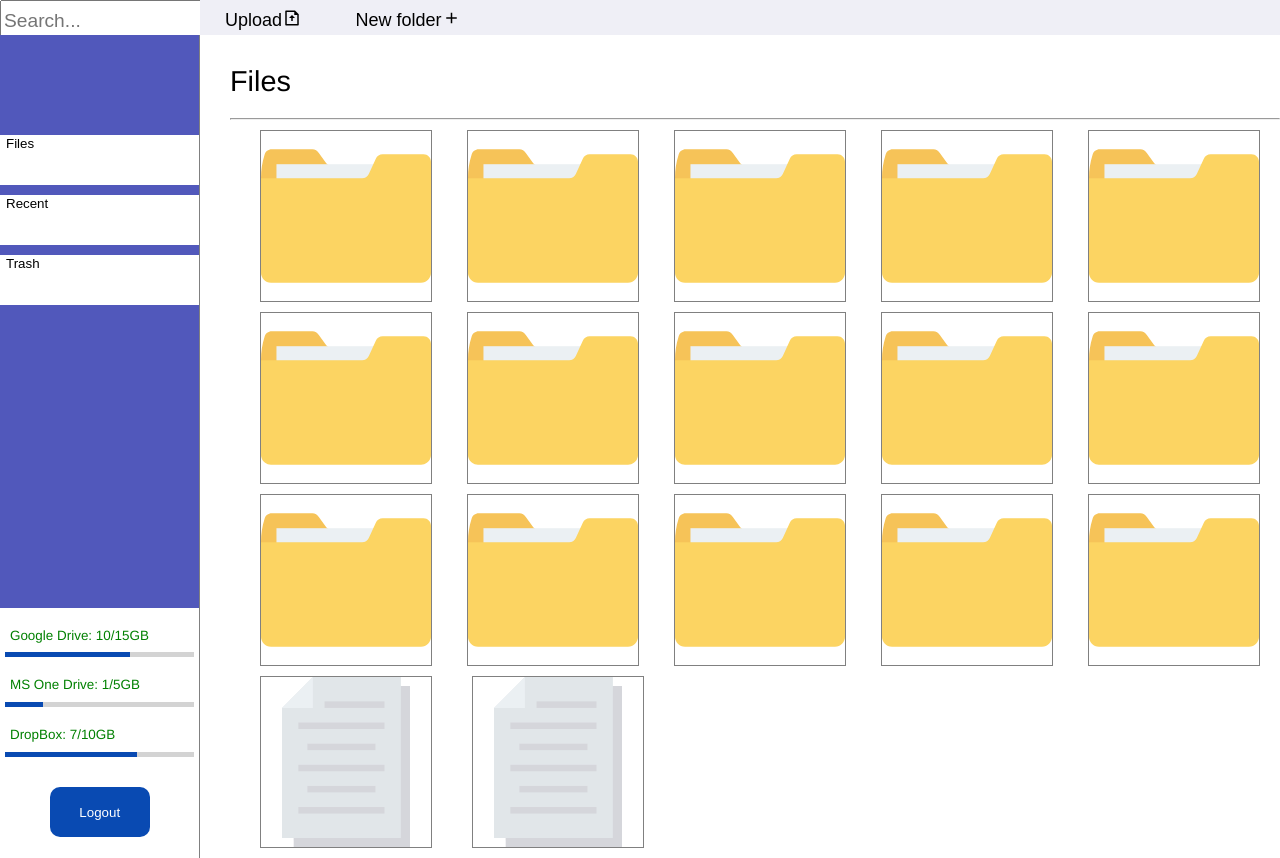
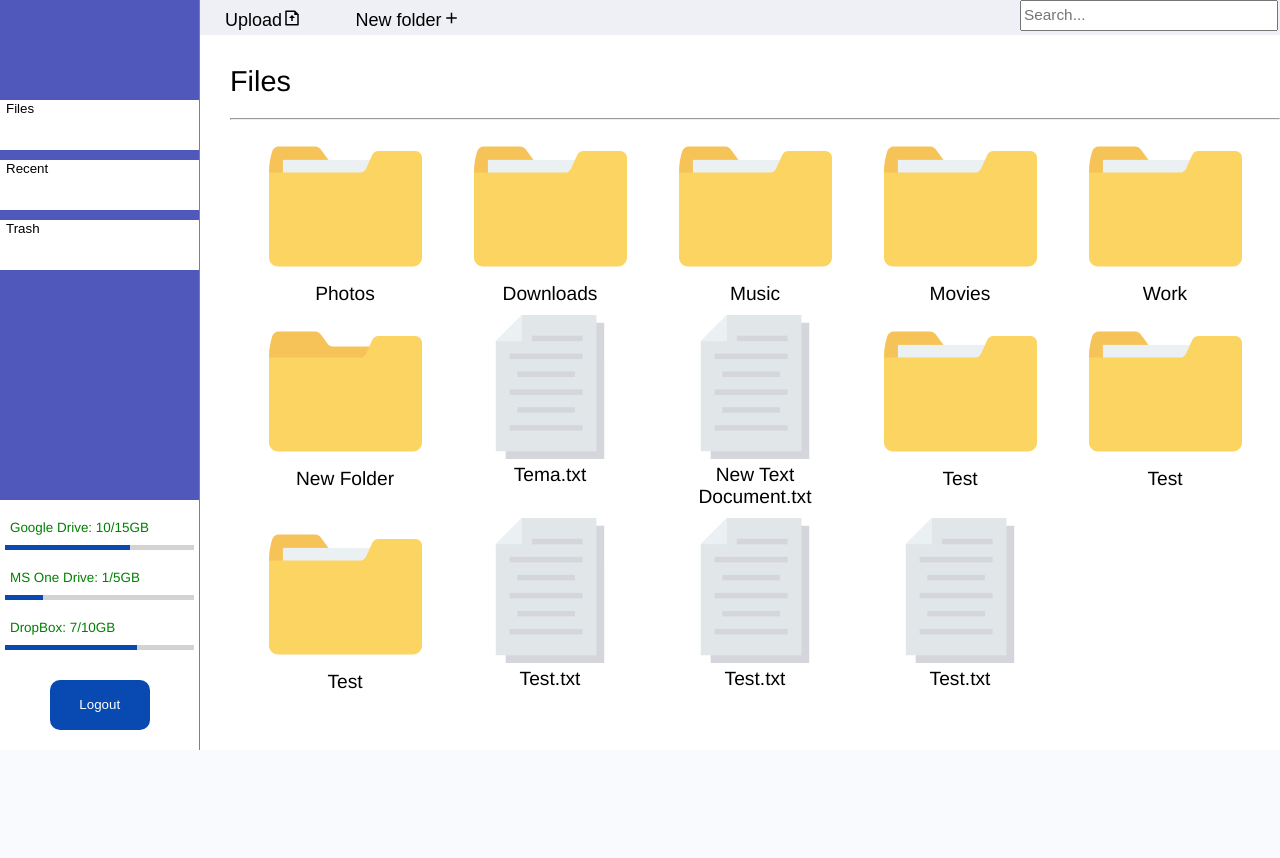
Before and after one commit to IonitaCatalin/SToL, a PHP site: page / in a window 1280 px wide. Shown: the part 50-908 px from the top of the page. After the commit the page ends 800 px from the top, so only its background shows below. Run offline with PHP 8.4, Linux system fonts and the light colour scheme; some libraries are stand-ins or nearby versions.

Commit message:
adaugat empty-folder, text sub fisiere, mutat search bar si readaugat button new folder?

```diff
--- a/index.html
+++ b/index.html
@@ -14,17 +14,18 @@
 			<header>
 				<div>
 					<h1>Stol - Universal Storage Tool</h1>
-					<a href="/profile.html">
+					<a href="profile.html">
 						<img src="images/avatar.png" alt="avatar">
 					</a>
 				</div>
 			</header>
-			<div class="search-container">
-				<input type="text" id="search-box" placeholder="Search...">
-			</div>
+
 			<div class="user-bar">
 				<button id="btn-upload" class="btn-user-bar">Upload<i class="ri ri-file-upload-line"></i></button>
 				<button id="btn-new-folder" class="btn-user-bar">New folder<i class="ri ri-add-fill"></i></button>
+				<div class="search-container">
+					<input type="text" id="search-box" placeholder="Search...">
+				</div>
 			</div>
 			<div class="backdrop">
 				<div class="upload-modal">
@@ -64,7 +65,7 @@
 					<div class="storage-text">DropBox: 7/10GB</div>
 					<div class="quota_background"><div id="quota_dropbox"></div></div>
 
-					<button onclick="location.href='/login.html' "id="btn-disconn">Logout</button>
+					<button onclick="location.href='login.html' " id="btn-disconn">Logout</button>
 
 				</div>
 
@@ -83,56 +84,59 @@
 				<div class="main-container ">
 					<div class="folder">
 						<img src="images/folder.svg">
+						<p>Photos</p>
 					</div>
 					<div class="folder">
 						<img src="images/folder.svg">
-					</div>
-
-					<div class="folder">
-						<img src="images/folder.svg">
+						<p>Downloads</p>
 					</div>
 					<div class="folder">
 						<img src="images/folder.svg">
+						<p>Music</p>
 					</div>
 					<div class="folder">
 						<img src="images/folder.svg">
+						<p>Movies</p>
 					</div>
 					<div class="folder">
 						<img src="images/folder.svg">
+						<p>Work</p>
+					</div>
+					<div class="empty-folder">
+						<img src="images/empty-folder.svg">
+						<p>New Folder</p>
+					</div>
+					<div class="text-file">
+						<img src="images/text-file.svg">
+						<p>Tema.txt</p>
+					</div>
+					<div class="text-file">
+						<img src="images/text-file.svg">
+						<p>New Text Document.txt</p>
 					</div>
 					<div class="folder">
 						<img src="images/folder.svg">
+						<p>Test</p>
 					</div>
 					<div class="folder">
 						<img src="images/folder.svg">
+						<p>Test</p>
 					</div>
 					<div class="folder">
 						<img src="images/folder.svg">
+						<p>Test</p>
 					</div>
-					<div class="folder">
-						<img src="images/folder.svg">
+					<div class="text-file">
+						<img src="images/text-file.svg">
+						<p>Test.txt</p>
 					</div>
-					<div class="folder">
-						<img src="images/folder.svg">
+					<div class="text-file">
+						<img src="images/text-file.svg">
+						<p>Test.txt</p>
 					</div>
-					<div class="folder">
-						<img src="images/folder.svg">
-					</div>
-					<div class="folder">
-						<img src="images/folder.svg">
-					</div>
-
-					<div class="folder">
-						<img src="images/folder.svg">
-					</div>
-					<div class="folder">
-						<img src="images/folder.svg">
-					</div>
-					<div class="fisier">
-						<img src="images/file-text.svg">
-					</div>
-					<div class="fisier">
-						<img src="images/file-text.svg">
+					<div class="text-file">
+						<img src="images/text-file.svg">
+						<p>Test.txt</p>
 					</div>
 				</div>
 			</article>
--- a/scripts/upload_content.js
+++ b/scripts/upload_content.js
@@ -28,12 +28,19 @@ closeModalButton.onclick=function(){
         parentReducedView.firstChild.remove();
     }
 }
-// addFolder.onclick=function(){
-//     var element=document.createElement('img');
-//     element.src='images/folder.svg';
-//     element.className='folder';
-//     document.querySelector('.main-container').appendChild(element);
-// }
+
+ addFolder.onclick=function(){
+     var container=document.createElement('div');
+     container.className='empty-folder';
+     var img=document.createElement('img');
+     img.src='images/empty-folder.svg';
+     var text=document.createElement('p');
+     text.innerHTML = 'New Folder';
+     container.appendChild(img);
+     container.appendChild(text);
+     document.querySelector('.main-container').appendChild(container);
+ }
+
 chooseFilesButton.onclick=function()
 {
     fileSelector.click();
--- a/style.css
+++ b/style.css
@@ -46,18 +46,18 @@ header img {
 }
 
 .search-container {
-	margin: 0px;
-	padding:0;
-	grid-column:1/2;
-	grid-row: 2/3;
+	height: 100%;
+	width: 250px;
+	display: inline-block;
+	float: right;
+	margin-right: 10px;
 }
 
 #search-box {
-	margin: 0;
-	display:inline-block;
+	margin: auto 0 auto 0;
 	width: 100%;
-	height: 100%;
-	font-size: 1em;
+	height: 70%;
+	font-size: 0.8em;
 	outline: none;
 }
 
@@ -87,7 +87,7 @@ footer {
 
 nav {
 	grid-column: 1/2;
-	grid-row: 3/4;
+	grid-row: 2/4;
 	background-color: rgb(81,88,187);
 	padding-top: 100px;
 	display: flex;
@@ -175,24 +175,73 @@ article h1 {
 	margin-left:30px;
 	margin-right: 5px;
 	margin-bottom: 10px;
-	display:flex;
     flex-grow: 0;
     flex-shrink: 1;
 	flex-basis: 170px;
-	border:1px solid grey;
+	display:flex;
+	flex-direction: column;
+	flex-wrap: nowrap;
 	justify-content: center;
+	align-content: flex-start;
+    align-items: center;
 }
 
-.fisier {
+.folder img {
+	width: 90%;
+}
+
+.folder p {
+	margin: 0 auto auto auto;
+	text-align: center;
+}
+
+.empty-folder {
 	margin-left:30px;
-	margin-right: 10px;
+	margin-right: 5px;
 	margin-bottom: 10px;
-	display:flex;
     flex-grow: 0;
     flex-shrink: 1;
 	flex-basis: 170px;
-	border:1px solid grey;
+	display:flex;
+	flex-direction: column;
+	flex-wrap: nowrap;
 	justify-content: center;
+	align-content: flex-start;
+    align-items: center;
+}
+
+.empty-folder img {
+	width: 90%;
+}
+
+.empty-folder p {
+	margin: 0 auto auto auto;
+	text-align: center;
+}
+
+.text-file {
+	margin-left:30px;
+	margin-right: 5px;
+	margin-bottom: 10px;
+    flex-grow: 0;
+    flex-shrink: 0;
+	flex-basis: 170px;
+	display:flex;
+	flex-direction: column;
+	flex-wrap: nowrap;
+	justify-content: center;
+	align-content: flex-start;
+    align-items: center;
+}
+
+.text-file img {
+	width: 85%;
+	height: 90%;
+}
+
+.text-file p {
+	margin: 5px auto auto auto;
+	text-align: center;
 }
 
 .backdrop {
@@ -324,8 +373,8 @@ article h1 {
 #file-selector {
 	display:none;
 }
-.up-elem-list
-{
+
+.up-elem-list {
     display:grid;
 	height:80px;
 	width:100%;
@@ -333,41 +382,40 @@ article h1 {
 	background-color: rgb(220,220,220);
 	grid-template-columns: 0.3fr 1fr;
 }
-.up-elem-list img
-{
+
+.up-elem-list img {
 	height:100%;
 	width:100px;
 }
-.up-elem-meta
-{
+
+.up-elem-meta {
 	display: inline-block;
 }
-.up-elem-meta p
-{
+
+.up-elem-meta p {
 	margin:auto;
 }
-.contxt-menu
-{
+
+.contxt-menu {
 	display:none;
 	width: 120px;
 	position:absolute;
 	background-color:white;
 	box-shadow: 0 4px 5px 3px rgba(0, 0, 0, 0.2);
 }
-.contxt-options
-{
+
+.contxt-options {
 	list-style: none;
     padding: 10px 0;
 }
-.contxt-option
-{
+.contxt-option {
 	font-weight: 500;
 	font-size: 14px;
 	padding: 10px 40px 10px 20px;
 	cursor: pointer;
 }
-.contxt-option:hover
-{
+
+.contxt-option:hover {
 	background: rgba(0, 0, 0, 0.2);
 }
 
@@ -383,15 +431,24 @@ article h1 {
 
 	.user-bar {
 		order: 2;
+		display: flex;
+		flex-wrap: nowrap;
+		justify-content: space-between;
+		align-content: flex-start;
+    	align-items: flex-start;
+    	height: auto;
+	}
+
+	.btn-user-bar {
+		padding: 5px;
 	}
 
 	.search-container {
-		order: 3;
-		margin-bottom: 7px;
+		width: auto;
 	}
 
 	nav {
-		order: 4;
+		order: 3;
 		padding:15px;
 		margin: 3px;
 		display:flex;
@@ -401,7 +458,6 @@ article h1 {
     	align-content: flex-start;
 		align-items: flex-start;
 		background-color: rgb(81,88,187)
-
 	}
 
 	nav * {
@@ -435,17 +491,17 @@ article h1 {
 	}
 
 	article {
-		order: 5;
+		order: 4;
 		padding: 5px;
 		height: 100%;
 	}
 
 	.main-container {
-		order: 6;
+		order: 5;
 	}
 
 	footer {
-		order: 7;
+		order: 6;
 	}
 
 	#modal-file-drop {
```
Also changed, not shown: images/empty-folder.svg (added), images/text-file.svg (renamed from images/file-text.svg). Lines whose indentation alone changed are shown as unchanged.
